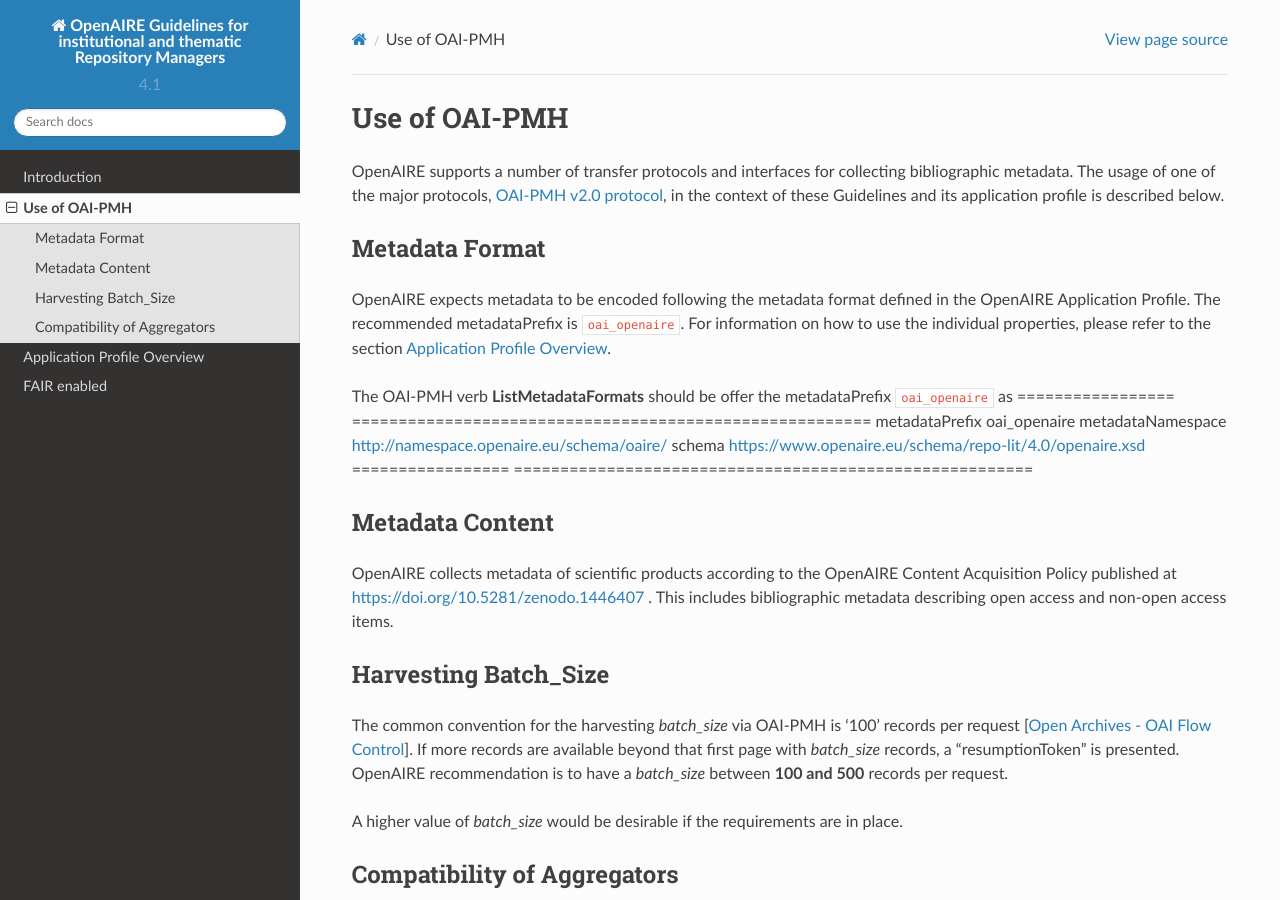
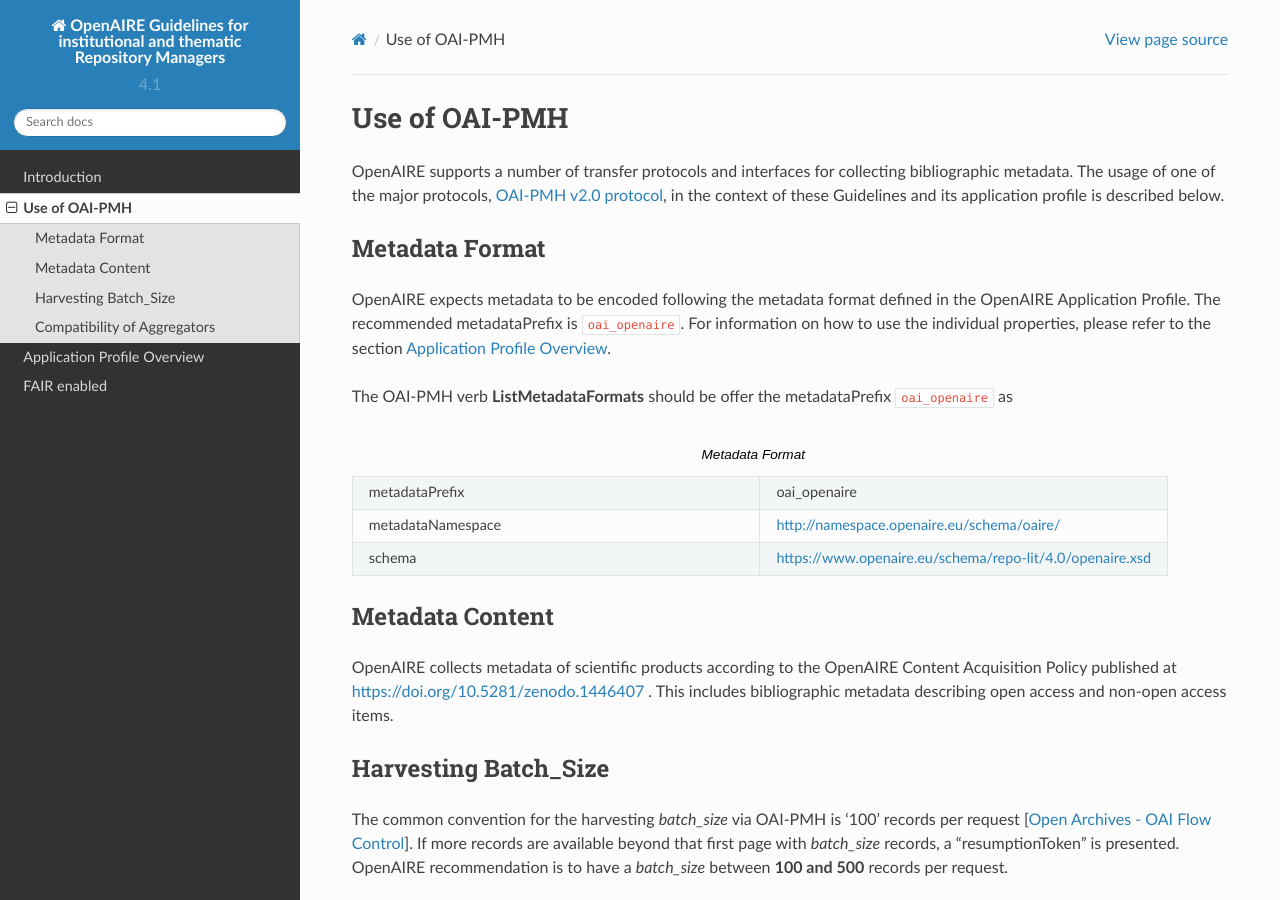
Before and after one commit to openaire/guidelines-literature-repositories, a Sphinx documentation site: the page built from docs/use_of_oai_pmh.rst, in a window 1280 px wide and 900 px high. Built offline with Sphinx 7.4.7 and the Read the Docs theme 2.0.0, drawn with Linux system fonts in a browser that asks for light colours; a script that is not in the unit is left out; some of the changed lines change nothing that is shown.

Commit message:
update layout example of 'ListMetadataFormats'

```diff
--- a/docs/use_of_oai_pmh.rst
+++ b/docs/use_of_oai_pmh.rst
@@ -13,11 +13,16 @@
 For information on how to use the individual properties, please refer to the section :ref:`application_profile`.
 
 The OAI-PMH verb **ListMetadataFormats** should be offer the metadataPrefix ``oai_openaire`` as
-================= ========================================================
-metadataPrefix    oai_openaire
-metadataNamespace http://namespace.openaire.eu/schema/oaire/
-schema            https://www.openaire.eu/schema/repo-lit/4.0/openaire.xsd
-================= ========================================================
+
+.. list-table:: Metadata Format
+   :widths: 25 25
+
+   * - metadataPrefix
+     - oai_openaire
+   * - metadataNamespace
+     - http://namespace.openaire.eu/schema/oaire/
+   * - schema
+     - https://www.openaire.eu/schema/repo-lit/4.0/openaire.xsd
 
 
 Metadata Content
```
